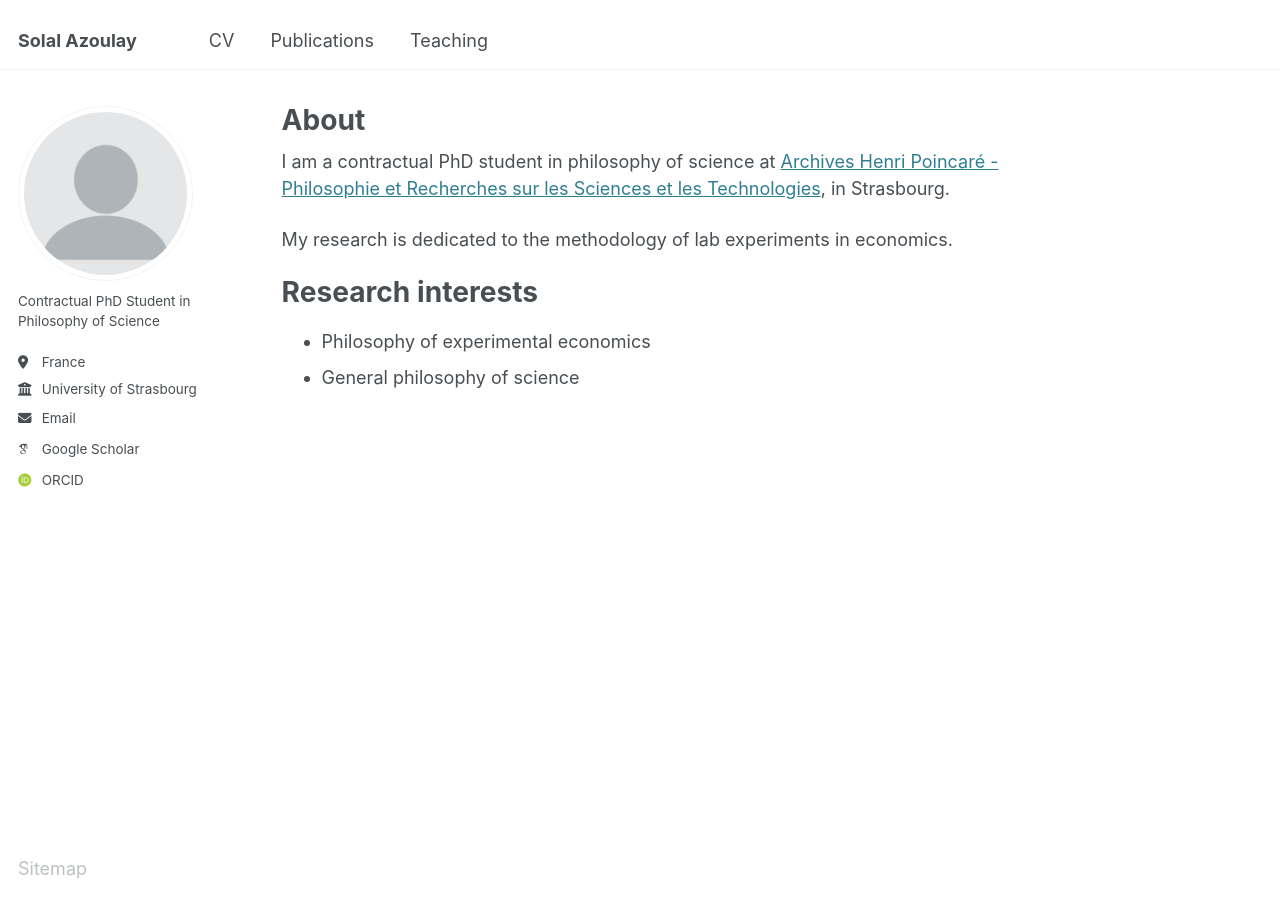
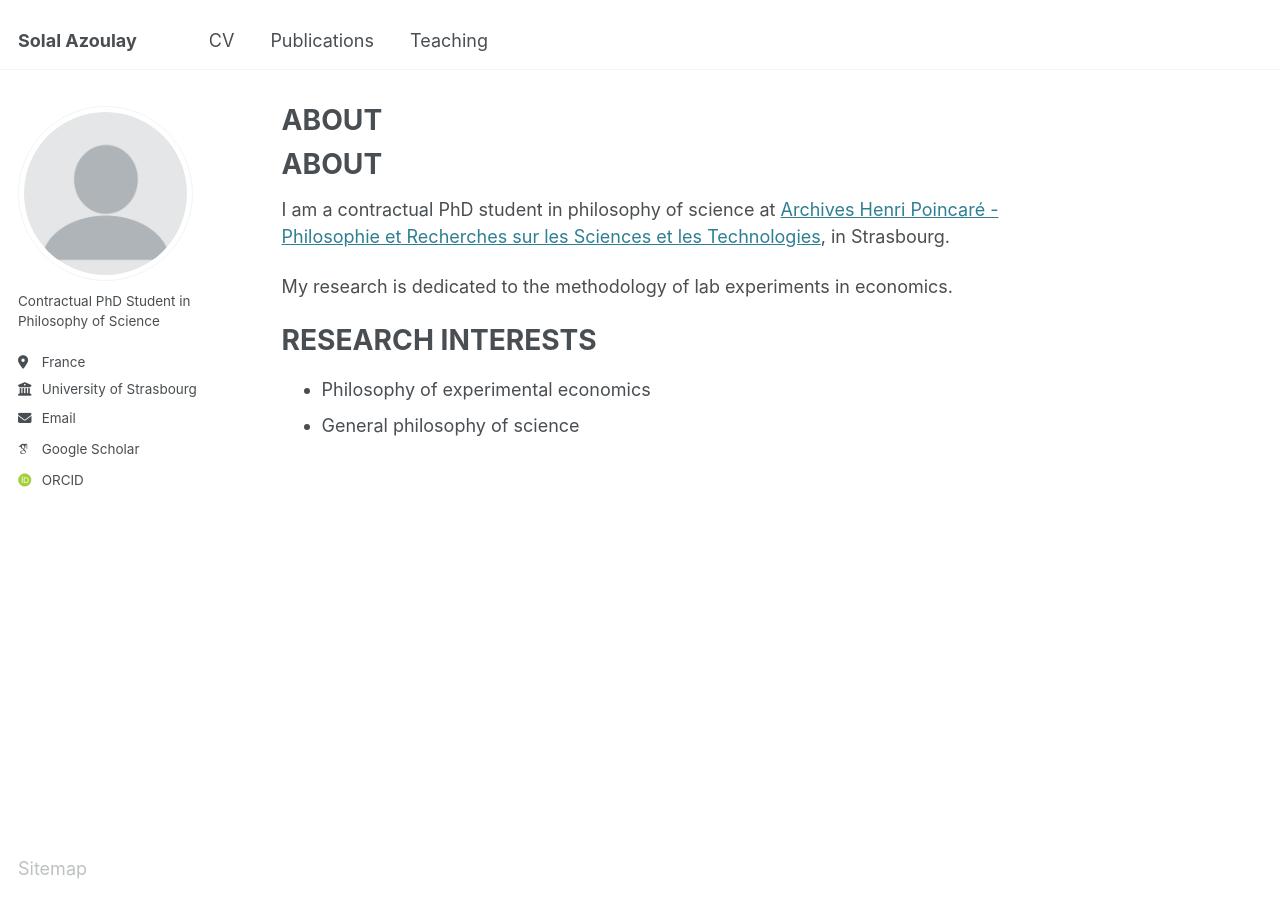
Before and after one commit to solal-azoulay/solal-azoulay.github.io, a Jekyll site: the page built from _pages/about.md, in a window 1280 px wide. Built offline with Jekyll 4.4.1, drawn with Linux system fonts in a browser that asks for light colours; some web fonts are replaced; our own code applies the rules of GitHub Pages for plain Markdown files.

Commit message:
Update about.md

```diff
--- a/_pages/about.md
+++ b/_pages/about.md
@@ -1,17 +1,19 @@
 ---
 permalink: /
-title: "About"
+title:
 author_profile: true
 redirect_from:
   - /about/
   - /about.html
 ---
 
+ABOUT
+======
 I am a contractual PhD student in philosophy of science at [Archives Henri Poincaré - Philosophie et Recherches sur les Sciences et les Technologies](https://poincare.univ-lorraine.fr/), in Strasbourg.
 
 My research is dedicated to the methodology of lab experiments in economics.
 
-Research interests
+RESEARCH INTERESTS
 ======
 - Philosophy of experimental economics
 - General philosophy of science
```
